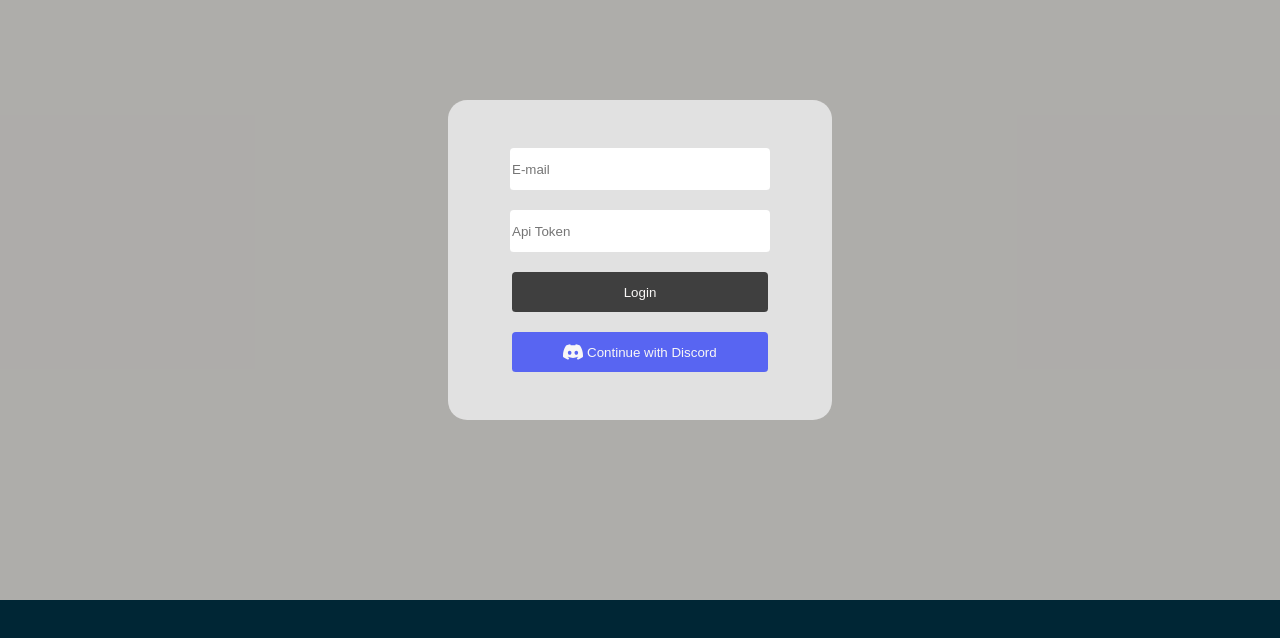
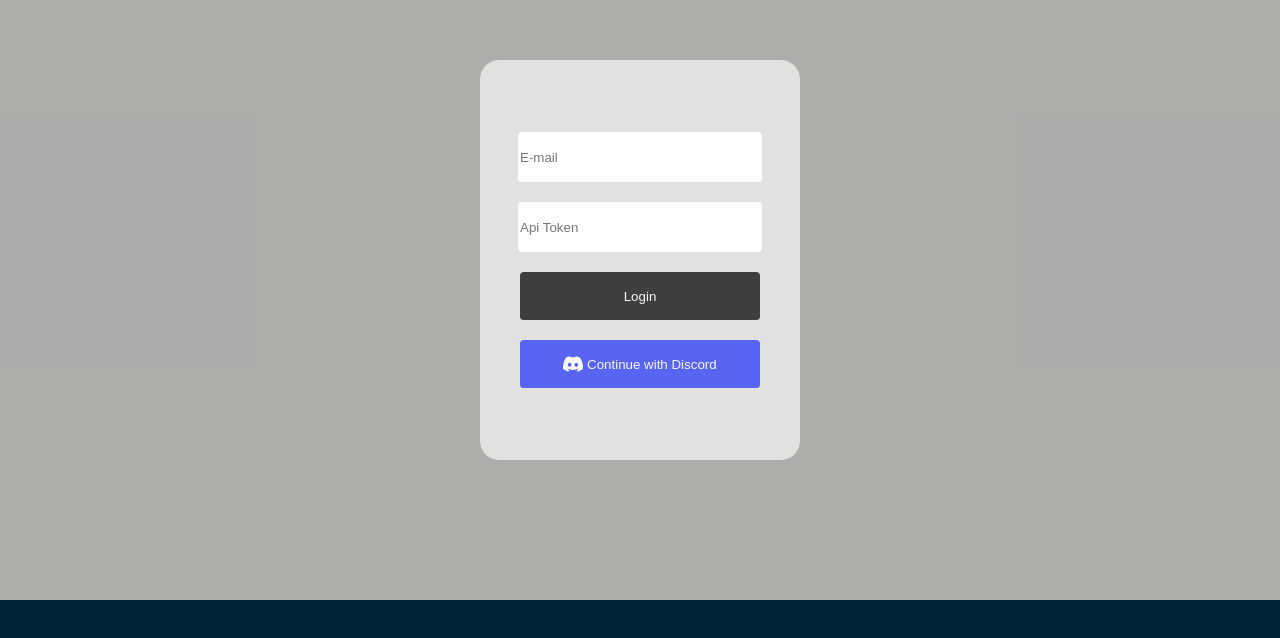
Before and after one commit to MoonHongMyeong/loto-front, a React (Create React App) app: page / in a window 1280 px wide. Shown: the part 140-778 px from the top of the page. Built offline with nearby package versions, Linux system fonts and the light colour scheme.

Commit message:
Refactor : px, vw, vh => rem 으로 변경 [#1]

```diff
--- a/src/components/button/Buttons.js
+++ b/src/components/button/Buttons.js
@@ -1,8 +1,8 @@
 import styled from "styled-components";
 
 export const LongButton = styled.button`
-    width: 20vw;
-    height: 5vh;
+    width: 15rem;
+    height: 3rem;
     background-color: ${props => props.backgroundcolor === undefined ? "#3F3F3F" : props.backgroundcolor};
     color: ${props => props.color === undefined ? "#F9F7F6" : props.color};
     border-radius: 0.3vw;
@@ -19,8 +19,8 @@ export const LongButton = styled.button`
 `
 
 export const DiscordLoginButton = styled.button`
-    width: 20vw;
-    height: 5vh;
+    width: 15rem;
+    height: 3rem;
     background-color: #5865F2;
     border-radius: 0.3vw;
     display: flex;
--- a/src/components/input/Inputs.js
+++ b/src/components/input/Inputs.js
@@ -1,8 +1,8 @@
 import styled from "styled-components";
 
 export const UserInput = styled.input`
-    width: 20vw;
-    height: 5vh;
+    width: 15rem;
+    height: 3rem;
     border: none;
     margin-bottom: 1.5em;
     border-radius: 0.3vw;
--- a/src/components/layout/Footer.js
+++ b/src/components/layout/Footer.js
@@ -12,7 +12,7 @@ const Footer = () => {
 const Container = styled.footer`
     background-color : #00364C;
     width: 100%;
-    height: 60px;
+    height: 3.75rem;
 `;
 
 export default Footer;
--- a/src/components/layout/Header.js
+++ b/src/components/layout/Header.js
@@ -19,7 +19,7 @@ const Header = () => {
 
 const Container = styled.header`
     width: 100%;
-    height: 100px;
+    height: 6.25rem;
     background-color : #F9F7F3;
 `;
 
--- a/src/components/modal/LoginModal.js
+++ b/src/components/modal/LoginModal.js
@@ -57,8 +57,8 @@ const Container = styled.div`
 `;
 
 const ModalContainer = styled.div`
-    width: 30vw;
-    height: 40vh;
+    width: 20rem;
+    height: 25rem;
     background-color: #E1E1E1;
     border-radius: 1.5vw;
     display: flex;
--- a/src/components/pages/Main.js
+++ b/src/components/pages/Main.js
@@ -21,7 +21,7 @@ const Main = () => {
 
 const Container = styled.div`
     width: 100%;
-    height: calc(100vh - 160px);
+    height: calc(100vh - 10rem);
 `;
 
 export default Main;
--- a/src/components/pages/SignUp.js
+++ b/src/components/pages/SignUp.js
@@ -49,7 +49,7 @@ const SignUp = () => {
 
 const SignUpContainer = styled.div`
     width: 50%;
-    height: calc(100vh - 160px);
+    height: calc(100vh - 10rem);
     display: flex;
     flex-direction: column;
     align-items: center;
```
